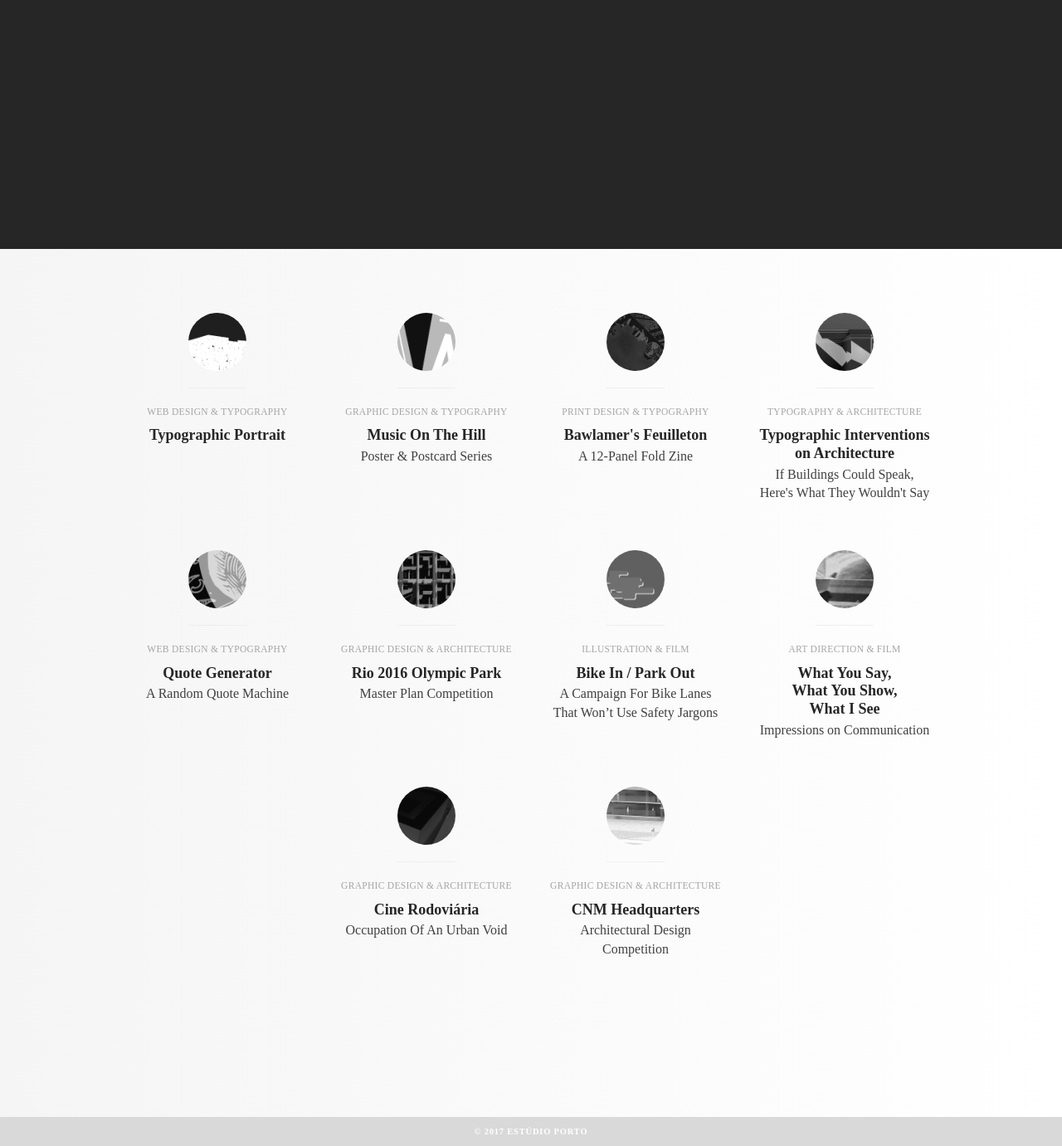
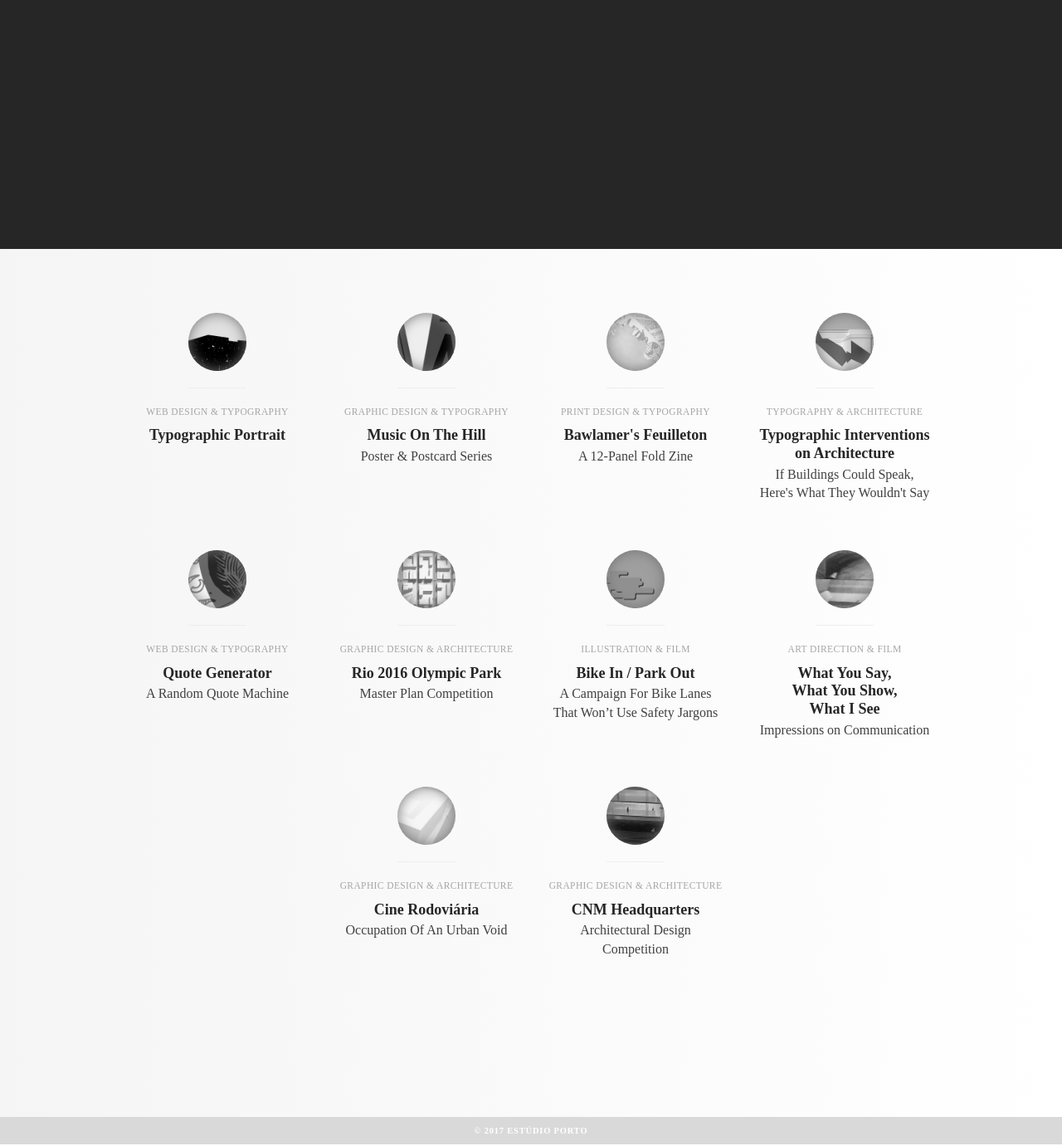
Before and after one commit to carolineportugal/estudioporto, a Jekyll site: the page built from index.html, in a window 1280 px wide. Shown: the whole page at 83% size. Built offline with Jekyll 4.4.1, drawn with Linux system fonts in a browser that asks for light colours; nearby versions of some CDN libraries; some web fonts are replaced.

Commit message:
adds effects to thumbs on home page

```diff
--- a/_sass/_home.scss
+++ b/_sass/_home.scss
@@ -104,10 +104,13 @@
     transition: $transition-time;
 
     &:hover{
-        opacity: .8;
         .image{
-          // transform: rotate(-10deg);
-          filter:invert(0) grayscale(0);
+          filter: grayscale(0);
+        }
+        h4,
+        .subtitle,
+        .type {
+          opacity: .8;
         }
     }
 
@@ -126,8 +129,18 @@
       border-radius: 50%;
       margin:0 auto;
       margin-bottom:2rem;
-      filter:invert(1) grayscale(1);
+      filter: grayscale(1);
       transition: $transition-time;
+    }
+
+    .image-shadow{
+      position: absolute;
+      left:0;
+      top:0;
+      width: 100%;
+      height:100%;
+      border-radius: 50%;
+      box-shadow: inset 0 0 15px lighten(#000, 45%);
     }
 
     hr{
@@ -138,7 +151,7 @@
       color:lighten(#000, 65%);
       text-transform: uppercase;
       font-size: 11.5px;
-      letter-spacing: .03rem;
+      letter-spacing: .04rem;
     }
 
     h4{
--- a/css/main.scss
+++ b/css/main.scss
@@ -42,7 +42,7 @@
 }
 
 footer{
-  height:3.5rem;
+  height:3.3rem;
   background: lighten(#000, 85%);
   display: flex;
   justify-content: center;
--- a/index.html
+++ b/index.html
@@ -18,7 +18,7 @@
         <a class="project-link" href="{{ project.url | prepend: site.baseurl }}">
           <div class="project">
             <div class="image" style="background: url('/media/thumbs/{{ project.image }}'); background-position:center;
-            background-size: cover;"></div>
+            background-size: cover;"><div class="image-shadow"></div></div>
             <hr>
             <p class="type">{{project.category}}</p>
             <h4>{{project.title}}</h4>
```
